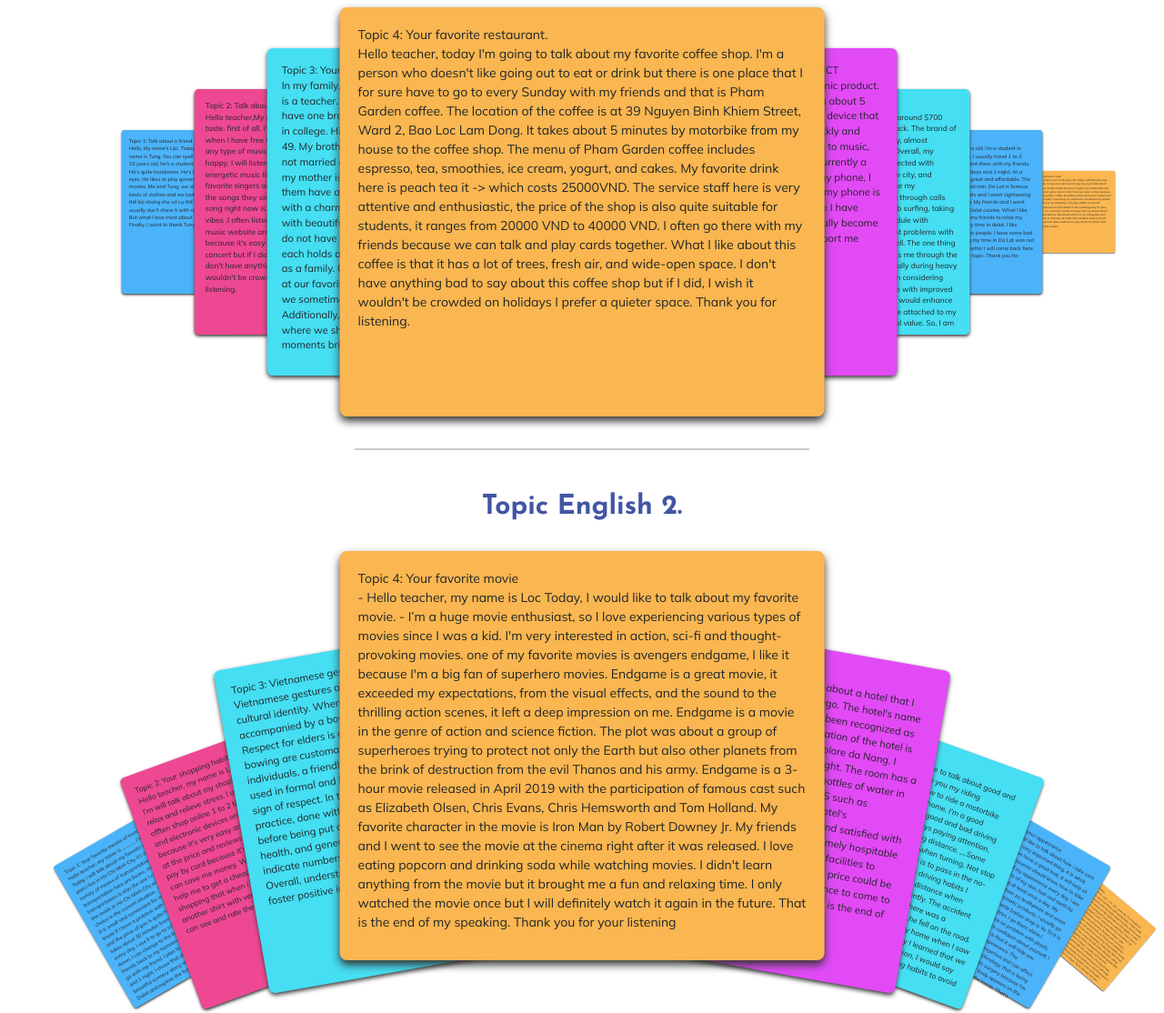
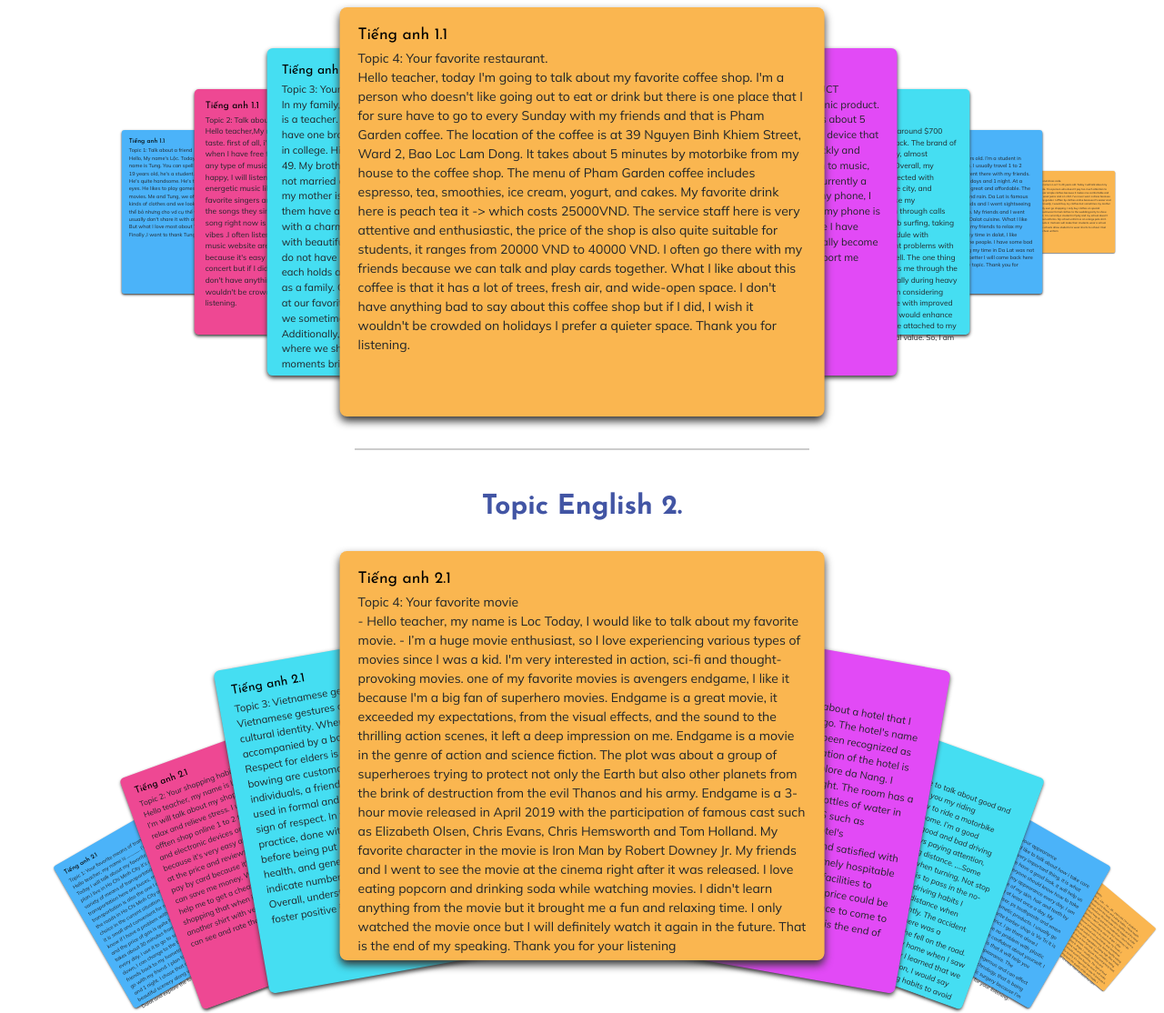
Before and after one commit to loctran304/English, a plain HTML site: page Topic/topic.html in a window 1280 px wide. Shown: the part 578-1692 px from the top of the page at 91% size. Drawn offline with nearby package versions, Linux system fonts and the light colour scheme.

Commit message:
editCard

```diff
--- a/Topic/topic.html
+++ b/Topic/topic.html
@@ -149,9 +149,7 @@
                         <li class="button-header margin-left">
                           <a href="#" class="btn">Join</a>
                         </li>
-                        <li class="button-header">
-                          <a href="login.html" class="btn btn3">Log in</a>
-                        </li>
+
                       </ul>
                     </nav>
                   </div>
@@ -200,6 +198,7 @@
             <h2 style="font-size: 30px;font-weight: bolder;" >Topic English 1.</h2>
             <ul style="font-size: 14px;">
               <li>
+                <h3 style="color: black; ">Tiếng anh 1.1</h3>
                 <div>Topic 1: Talk about a friend</div>
 
                 Hello, My name's Lộc.
@@ -215,6 +214,7 @@
 
               </li>
               <li>
+                <h3 style="color: black; ">Tiếng anh 1.1</h3>
                 <div>Topic 2: Talk about your musical tastes</div>
 
                 Hello teacher,My name is Loc.Today ,I'm going to talk about my musical taste. first of all, i'm a big
@@ -233,6 +233,7 @@
 
               </li>
               <li>
+                <h3 style="color: black; ">Tiếng anh 1.1</h3>
                 <div> Topic 3: Your family.</div>
 
                 In my family, there are four people. My father is an engineer, and my mother is a teacher. My father's
@@ -252,6 +253,7 @@
 
               </li>
               <li>
+                <h3 style="color: black; ">Tiếng anh 1.1</h3>
                 <div> Topic 4: Your favorite restaurant.</div>
 
                 Hello teacher, today I'm going to talk about my favorite coffee shop. I'm a person who doesn't like
@@ -267,6 +269,7 @@
                 quieter space. Thank you for listening.
               </li>
               <li>
+                <h3 style="color: black; ">Tiếng anh 1.1</h3>
                 <div>TOPIC 5: WRITE ABOUT YOUR FAVORITE ELECTRONIC PRODUCT</div>
                 Hello teacher, my name is Loc. Today, I will talk about my electronic product. it's a black Samsung
                 phone. I bought it quite a while ago, it costs about 5 million VND. I use it almost every day. The phone
@@ -280,6 +283,7 @@
               </li>
 
               <li>
+                <h3 style="color: black; ">Tiếng anh 1.2</h3>
                 <div> Topic 1: Your favorite electronic product.</div>
 
                 My favorite electronic product is my smartphone.It cost me around $700 when I purchased it.The color of
@@ -302,6 +306,7 @@
 
               </li>
               <li>
+                <h3 style="color: black; ">Tiếng anh 1.2</h3>
                 <div> Topic 3: Describe your most recent vacation</div>
 
                 Hello teacher, my name is …Loc…. I’m …20…… years old. I’m a student in FPOLY. Today I will talk about my
@@ -319,6 +324,7 @@
               </li>
 
               <li>
+                <h3 style="color: black; ">Tiếng anh 1.2</h3>
                 <div>Topic 4: Your personal dress code.</div>
 
                 Hello teacher, my name is Loc I’m 20 years old. Today I will talk about my personal dress code. I'm a
@@ -342,6 +348,7 @@
             <h2  style="font-size: 30px;font-weight: bolder;">Topic English 2.</h2>
             <ul style="font-size: 14px;">
               <li>
+                <h3 style="color: black; ">Tiếng anh 2.1</h3>
                 <div> Topic 1: Your favorite means of transportation</div>
 
                 Hello teacher, my name is …………. I’m ………… years old. I’m a student in FPOLY. Today I will talk about my
@@ -361,6 +368,7 @@
 
               </li>
               <li>
+                <h3 style="color: black; ">Tiếng anh 2.1</h3>
                 <div>Topic 2: Your shopping habits.</div>
 
 
@@ -377,6 +385,7 @@
 
               </li>
               <li>
+                <h3 style="color: black; ">Tiếng anh 2.1</h3>
                 <div>Topic 3: Vietnamese gestures and customs</div>
 
                 Vietnamese gestures and customs hold great significance in the country's cultural identity. When meeting
@@ -393,6 +402,7 @@
               </li>
 
               <li>
+                <h3 style="color: black; ">Tiếng anh 2.1</h3>
                 <div>Topic 4: Your favorite movie</div>
 
                 - Hello teacher, my name is Loc Today, I would like to talk about my favorite movie.
@@ -413,6 +423,7 @@
 
               </li>
               <li>
+                <h3 style="color: black; ">Tiếng anh 2.2</h3>
                 <div> Topic 1: Talk about a hotel you have stayed in</div>
 
                 Hello teacher, my name is … Today, I would like to talk about a hotel that I have stayed in during my
@@ -430,6 +441,7 @@
 
               </li>
               <li>
+                <h3 style="color: black; ">Tiếng anh 2.2</h3>
                 <div> Topic 2: Talk about good and bad driving habits</div>
 
                 Hello teachers,My name is Loc . Today, I would like to talk about good and bad driving habits.. First of
@@ -449,6 +461,7 @@
 
               </li>
               <li>
+                <h3 style="color: black; ">Tiếng anh 2.2</h3>
                 <div> Topic 3: Talk about how you take care of your appearance</div>
                 Hello teacher, my name is … Today, I would like to talk about how i take care of my appearance. I think
                 appearance is a very important thing, it is what people often use to judge a person and if we have a
@@ -463,12 +476,11 @@
                 plastic surgery is that it will help you overcome your shortcomings and have a better appearance. The
                 disadvantage of plastic surgery is that it is very dangerous and can affect your health, but with the
                 development of current technology, that is being minimized. If I had money, I wouldn't have had plastic
-                surgery because I'm very satisfied with my current look. Finally how your body appears on the outside
-                does not have to
-                determine how you feel on the inside. That's all.Thanks for your listening.
+                surgery because I'm very satisfied with my current look.  That's all.Thanks for your listening.
 
               </li>
               <li>
+                <h3 style="color: black; ">Tiếng anh 2.2</h3>
                 <div> Topic 4: Your eating habits</div>
 
                 Hello teacher, my name is …Lộc…. I’m …20… years old. I’m a student in FPOLY. Today I will talk about my
@@ -518,7 +530,7 @@
                Tham khảo các form câu hỏi mẫu
               </h2>
               <p>
-                Tổng hợp các hướng dãn làm Topic từ 1.1 đên 2.2
+                Tổng hợp các hướng dẫn làm Topic từ 1.1 đên 2.2
               </p>
               <a href="topicword.rar" class="btn">Download</a>
             </div>
```
